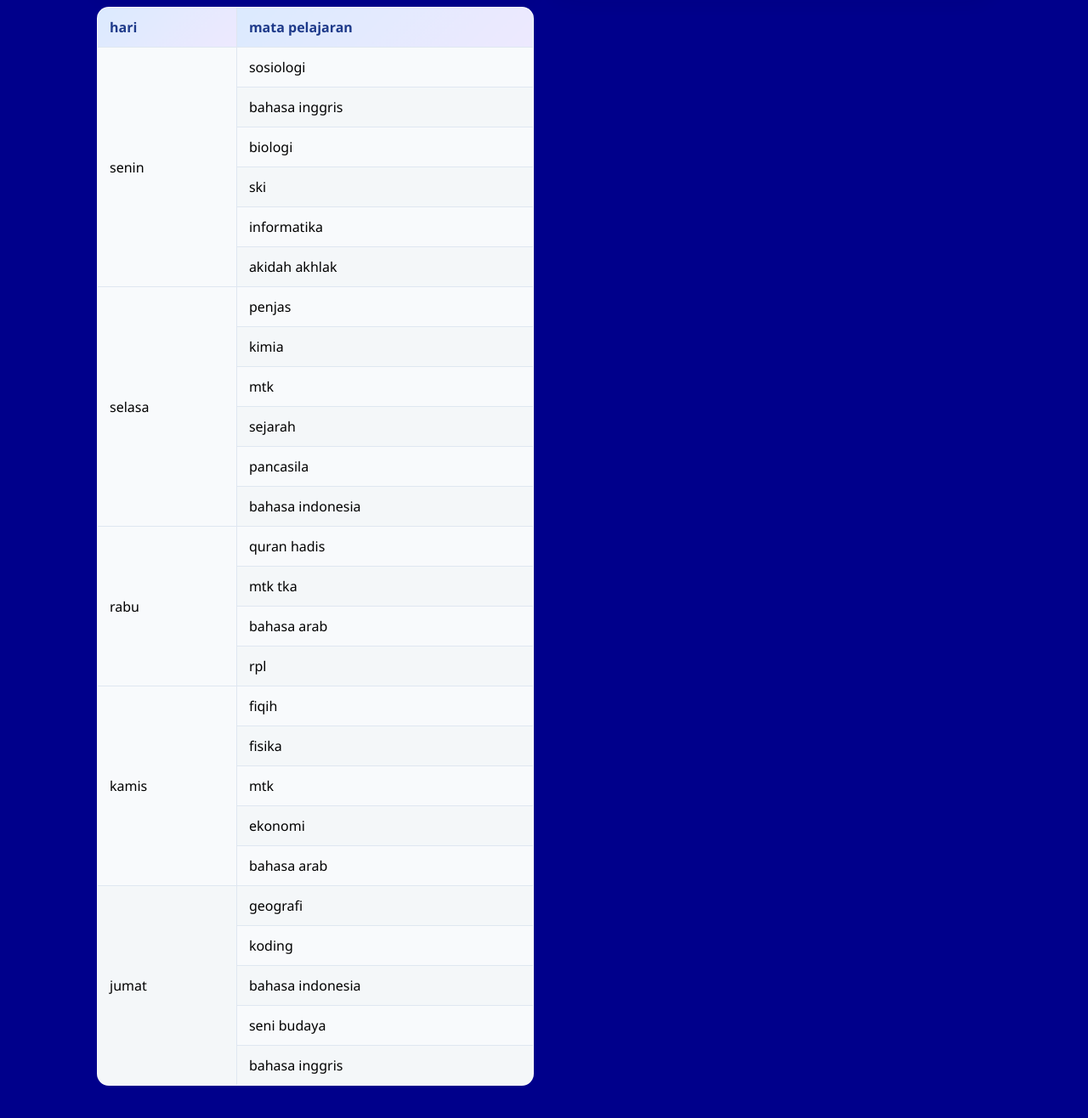
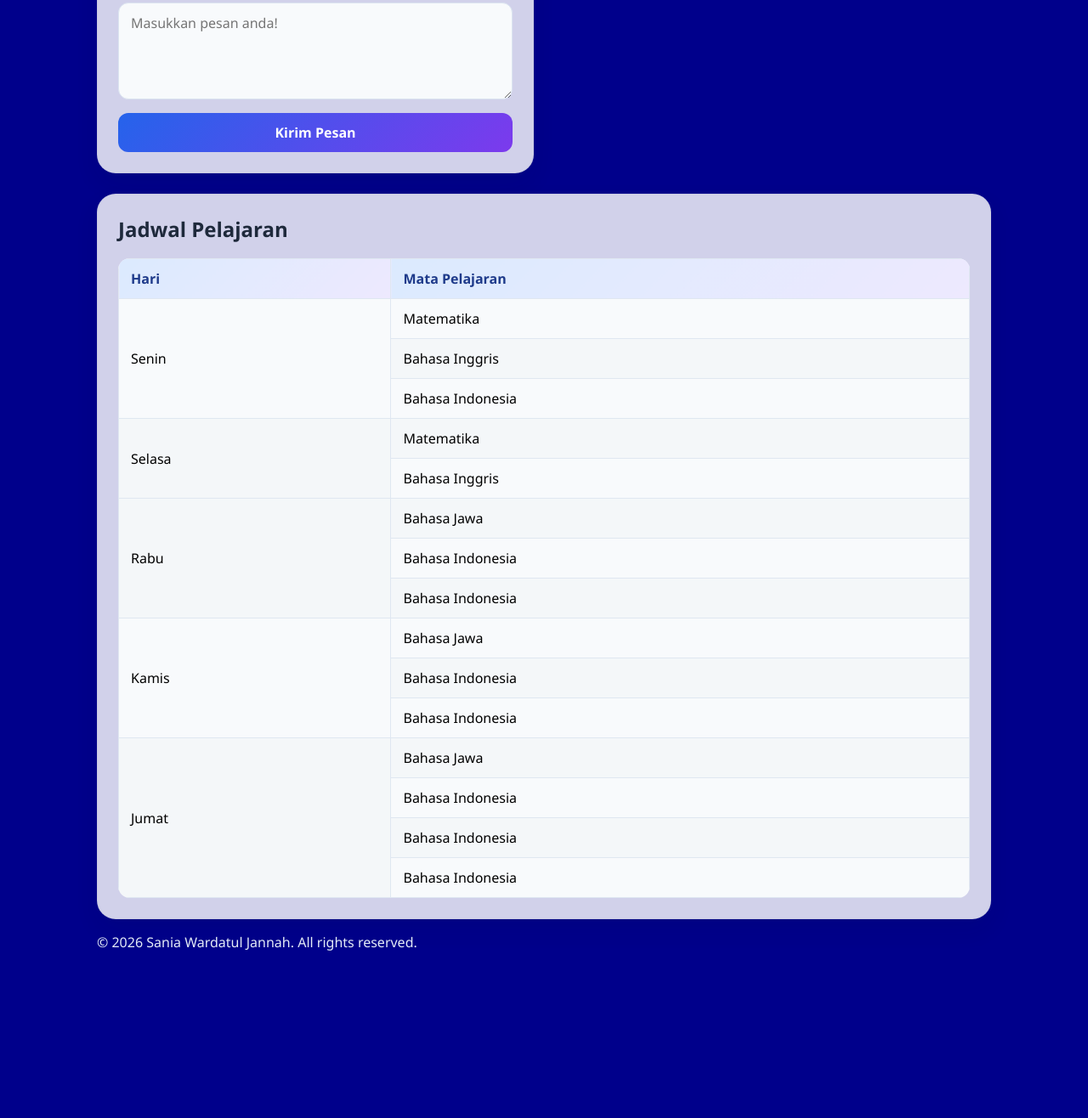
Before and after one commit to saniawardatul47-star/profil, a plain HTML site: page index.html in a window 1280 px wide. Shown: the part 764-2080 px from the top of the page at 85% size. After the commit the page ends 1964 px from the top, so only its background shows below. Drawn offline with Linux system fonts and the light colour scheme.

Commit message:
Update index.html

```diff
--- a/index.html
+++ b/index.html
@@ -1,151 +1,124 @@
-<!DOCTYPE html>
+<!doctype html>
 <html lang="en">
-
   <head>
-    <meta charset="UTF-8">
-    <meta name="viewport" content="width=device-width, initial-scale=1.0">
-    <title>PROFIL</title>
+    <meta charset="UTF-8" />
+    <meta name="viewport" content="width=device-width, initial-scale=1.0" />
+    <title>Web Profile</title>
     <link rel="stylesheet" href="style.css" />
   </head>
 
-<body>
-    <div class="page">
+  <body class="page">
     <header class="hero">
       <div class="profile-content">
-                <span class="badge">web profile</span>
-                <h1 style="color: darkmagenta;">sania wardatul jannah</h1>
-                <P class="deskripsi" style="color: rgb(25, 25, 25,)">
-                    halo saya siswa dari MAN3 tulungngagung
-                </P>
+        <span class="badge">Web Profile</span>
+        <h1 id="text1" class="judul judul-besar">Sania Wardatul Jannah</h1>
+        <p id="text2" class="judul">
+          Saya seorang siswa MAN 3 Tulungagung yang sedang belajar Rekayasa
+          Perangkat Lunak (RPL)
+        </p>
       </div>
-            <img src="kelinci comel.jpg" class="profile-photo">
+      <img class="profile-photo" src="profile.jpeg" alt="photo profile" />
     </header>
 
     <main class="content-grid">
       <section class="card">
-                <h2>hobi</h2>
+        <h2>Hobi</h2>
         <ul class="hobby-list">
-                    <li>berenang</li>
-                    <li>membaca</li>
+          <li>Berenang</li>
+          <li>Badminton</li>
         </ul>
       </section>
+
       <section class="card">
-                <h2>cita cita</h2>
-                <ul class="hobby-list">
-                    <li>ceo</li>
-                    <li>pengusaha sukses</li>
-                    <li>content creator</li>
-                </ul>
-            </section>
-                <section class="card">
-                    <h2>media sosial</h2>
-                   <div class="social-link">
-                    <a href="https://www.instagram.com/luvr.sann">instagram</a>
+        <h2>Media Sosial</h2>
+        <div class="social-links">
+          <a href="#"> Youtube </a>
+          <a href="#">Instagram</a>
+          <a href="#">Tiktok</a>
         </div>
       </section>
-                <section class="card">
+
+      <section class="card form-card">
+        <h2>Kontak</h2>
         <form>
-                    <label>NAMA:</label>
+          <div class="field-group">
+            <label>Nama:</label>
             <input type="text" placeholder="Masukkan nama anda!" />
-
-                    <label>pesan</label>"
-                    <input type="text" placeholder="masukkan pesan anda" />
-
-                    <button type="submit">kirim</button>
+          </div>
+          <div class="field-group">
+            <label>Pesan</label>
+            <textarea rows="4" placeholder="Masukkan pesan anda!"></textarea>
+          </div>
+          <button type="submit">Kirim Pesan</button>
         </form>
       </section>
 
-            <!-- jadwal pelajaran -->
-            <table border="1">
+      <section class="card schedule-card">
+        <h2>Jadwal Pelajaran</h2>
+        <table>
           <thead>
             <tr>
-                        <th>hari</td>
-                        <th>mata pelajaran</td>
+              <th>Hari</th>
+              <th>Mata Pelajaran</th>
             </tr>
           </thead>
           <tbody>
             <tr>
-                        <td rowspan="6">senin</td>
-                        <td>sosiologi</td>
+              <td rowspan="3">Senin</td>
+              <td>Matematika</td>
             </tr>
             <tr>
-                        <td>bahasa inggris</td>
+              <td>Bahasa Inggris</td>
             </tr>
             <tr>
-                        <td>biologi</td>
+              <td>Bahasa Indonesia</td>
             </tr>
             <tr>
-                        <td>ski</td>
+              <td rowspan="2">Selasa</td>
+              <td>Matematika</td>
             </tr>
             <tr>
-                        <td>informatika</td>
+              <td>Bahasa Inggris</td>
             </tr>
             <tr>
-                        <td>akidah akhlak</td>
+              <td rowspan="3">Rabu</td>
+              <td>Bahasa Jawa</td>
             </tr>
             <tr>
-                        <td rowspan="6">selasa</td>
-                        <td>penjas</td>
+              <td>Bahasa Indonesia</td>
             </tr>
             <tr>
-                        <td>kimia</td>
+              <td>Bahasa Indonesia</td>
             </tr>
             <tr>
-                        <td>mtk</td>
+              <td rowspan="3">Kamis</td>
+              <td>Bahasa Jawa</td>
             </tr>
             <tr>
-                        <td>sejarah</td>
+              <td>Bahasa Indonesia</td>
             </tr>
             <tr>
-                        <td>pancasila</td>
+              <td>Bahasa Indonesia</td>
             </tr>
             <tr>
-                        <td>bahasa indonesia</td>
+              <td rowspan="4">Jumat</td>
+              <td>Bahasa Jawa</td>
             </tr>
             <tr>
-                        <td rowspan="4">rabu</td>
-                        <td>quran hadis</td>
-                    <tr>
-                        <td>mtk tka</td>
+              <td>Bahasa Indonesia</td>
             </tr>
             <tr>
-                        <td>bahasa arab</td>
+              <td>Bahasa Indonesia</td>
             </tr>
             <tr>
-                        <td>rpl</td>
+              <td>Bahasa Indonesia</td>
             </tr>
-                    <tr>
-                        <td rowspan="5">kamis</td>
-                        <td>fiqih</td>
-                    <tr>
-                        <td>fisika</td>
-                    </tr>
-                    <tr>
-                        <td>mtk</td>
-                    </tr>
-                    <tr>
-                        <td>ekonomi</td>
-                    </tr>
-                    <tr>
-                        <td>bahasa arab</td>
-                    </tr>
-                    <tr>
-                        <td rowspan="5">jumat</td>
-                        <td>geografi</td>
-                    <tr>
-                        <td>koding</td>
-                    </tr>
-                    <tr>
-                        <td>bahasa indonesia</td>
-                    </tr>
-                    <tr>
-                        <td>seni budaya</td>
-                    </tr>
-                    <tr>
-                        <td>bahasa inggris</td>
-                    </tr>
-                <tbody>
+          </tbody>
         </table>
-            </tbody>
-
+      </section>
+    </main>
+    <footer class="footer">
+      <p>&copy; 2026 Sania Wardatul Jannah. All rights reserved.</p>
+    </footer>
+  </body>
 </html>
```
Lines whose indentation alone changed are shown as unchanged.
